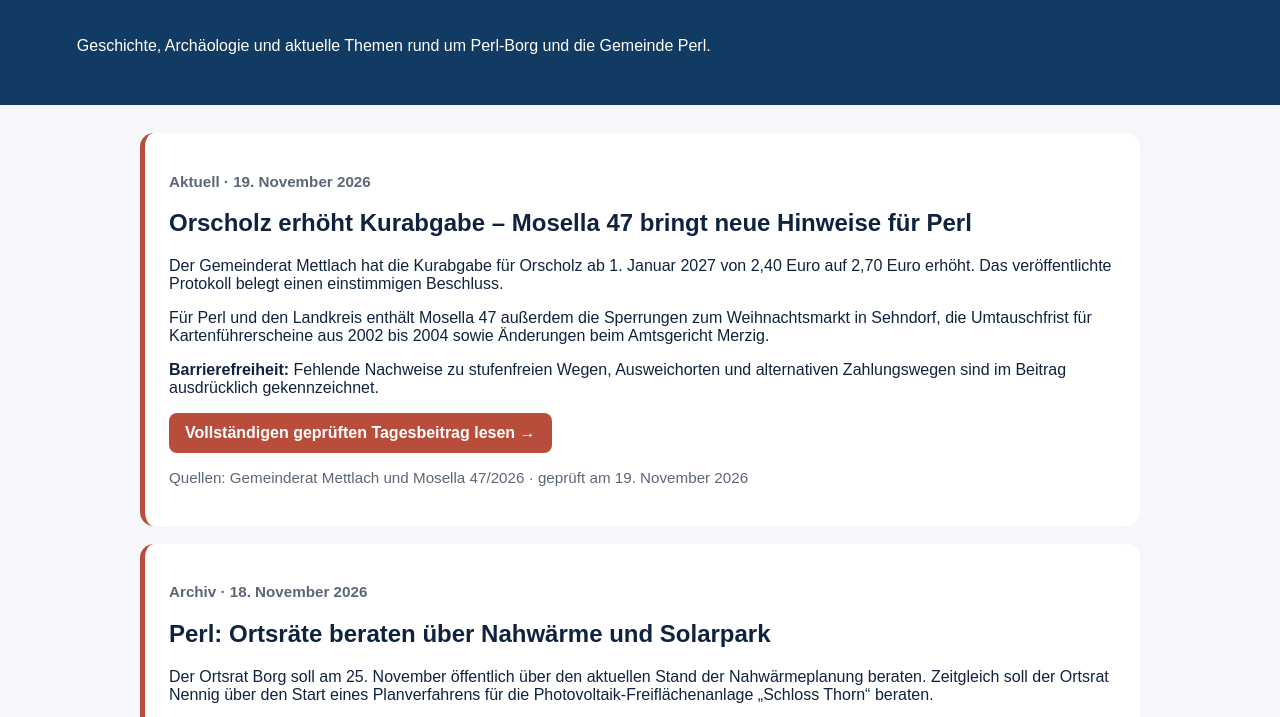
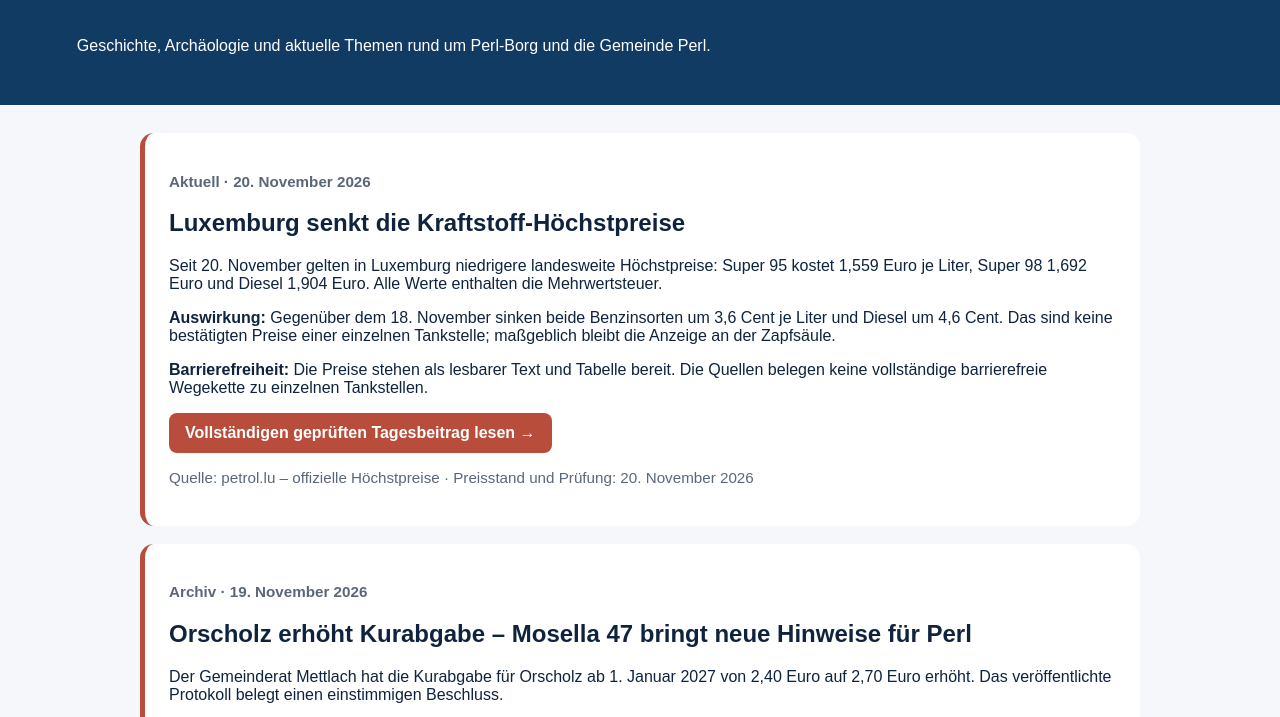
Before and after one commit to flieger1111/flieger1111.github.io, a plain HTML site: page villa-borg-aktuell.html in a window 1280 px wide. Shown: the part 206-923 px from the top of the page. Drawn offline with Linux system fonts and the light colour scheme.

Commit message:
Villa Borg aktuell: Kraftstoffpreise vom 20. November

```diff
--- a/villa-borg-aktuell.html
+++ b/villa-borg-aktuell.html
@@ -33,7 +33,17 @@ h1{font-size:clamp(34px,6vw,60px)}
 </header>
 <main>
 <section class="notice">
-<p class="meta"><strong>Aktuell · 19. November 2026</strong></p>
+<p class="meta"><strong>Aktuell · 20. November 2026</strong></p>
+<h2>Luxemburg senkt die Kraftstoff-Höchstpreise</h2>
+<p>Seit 20. November gelten in Luxemburg niedrigere landesweite Höchstpreise: Super 95 kostet 1,559 Euro je Liter, Super 98 1,692 Euro und Diesel 1,904 Euro. Alle Werte enthalten die Mehrwertsteuer.</p>
+<p><strong>Auswirkung:</strong> Gegenüber dem 18. November sinken beide Benzinsorten um 3,6 Cent je Liter und Diesel um 4,6 Cent. Das sind keine bestätigten Preise einer einzelnen Tankstelle; maßgeblich bleibt die Anzeige an der Zapfsäule.</p>
+<p><strong>Barrierefreiheit:</strong> Die Preise stehen als lesbarer Text und Tabelle bereit. Die Quellen belegen keine vollständige barrierefreie Wegekette zu einzelnen Tankstellen.</p>
+<p><a class="button" href="https://www.villa-borg.com/2026/11/benzinpreise-luxemburg-sinken-neue.html">Vollständigen geprüften Tagesbeitrag lesen →</a></p>
+<p class="meta">Quelle: petrol.lu – offizielle Höchstpreise · Preisstand und Prüfung: 20. November 2026</p>
+</section>
+
+<section class="notice">
+<p class="meta"><strong>Archiv · 19. November 2026</strong></p>
 <h2>Orscholz erhöht Kurabgabe – Mosella 47 bringt neue Hinweise für Perl</h2>
 <p>Der Gemeinderat Mettlach hat die Kurabgabe für Orscholz ab 1. Januar 2027 von 2,40 Euro auf 2,70 Euro erhöht. Das veröffentlichte Protokoll belegt einen einstimmigen Beschluss.</p>
 <p>Für Perl und den Landkreis enthält Mosella 47 außerdem die Sperrungen zum Weihnachtsmarkt in Sehndorf, die Umtauschfrist für Kartenführerscheine aus 2002 bis 2004 sowie Änderungen beim Amtsgericht Merzig.</p>
```
